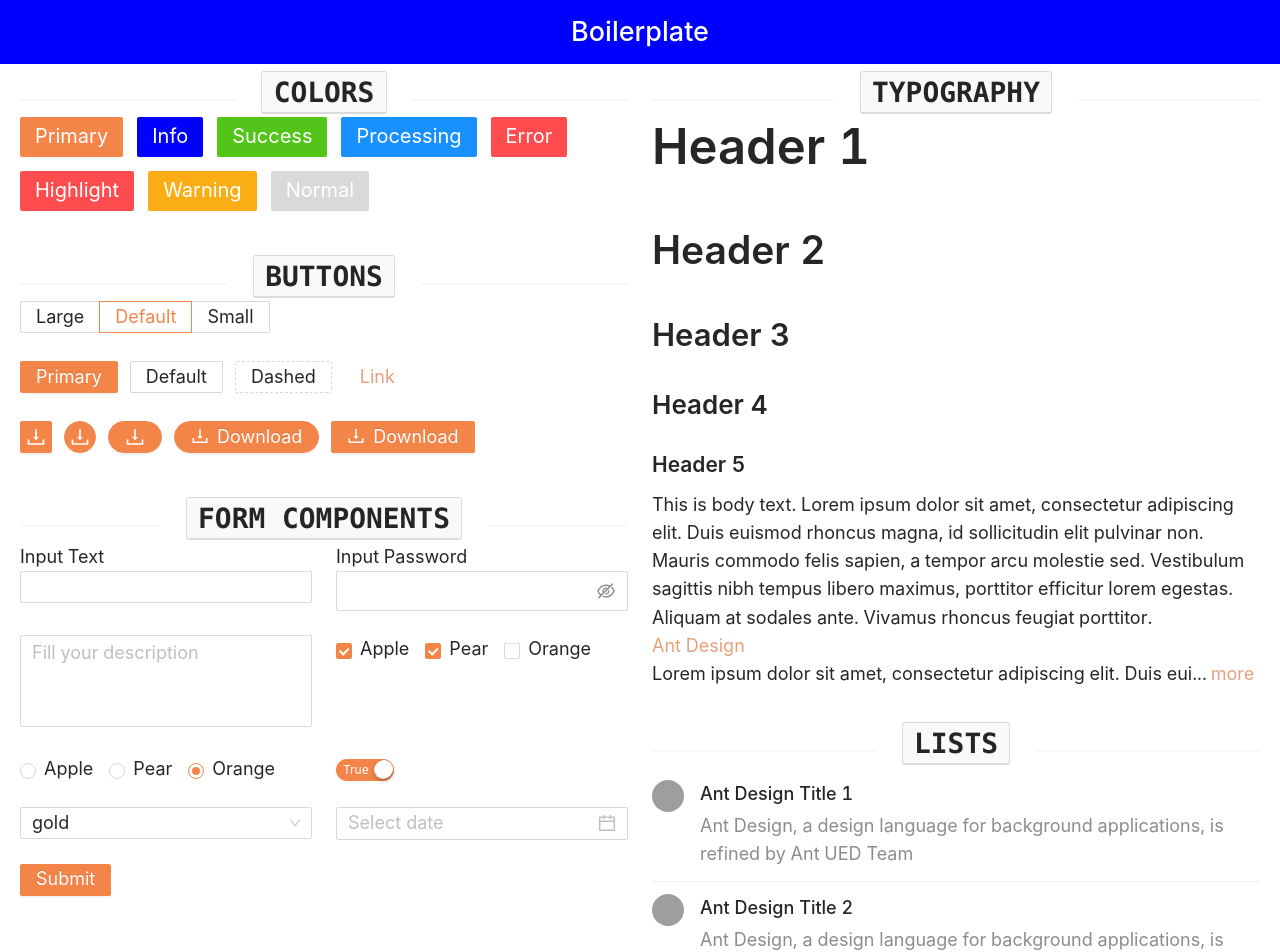
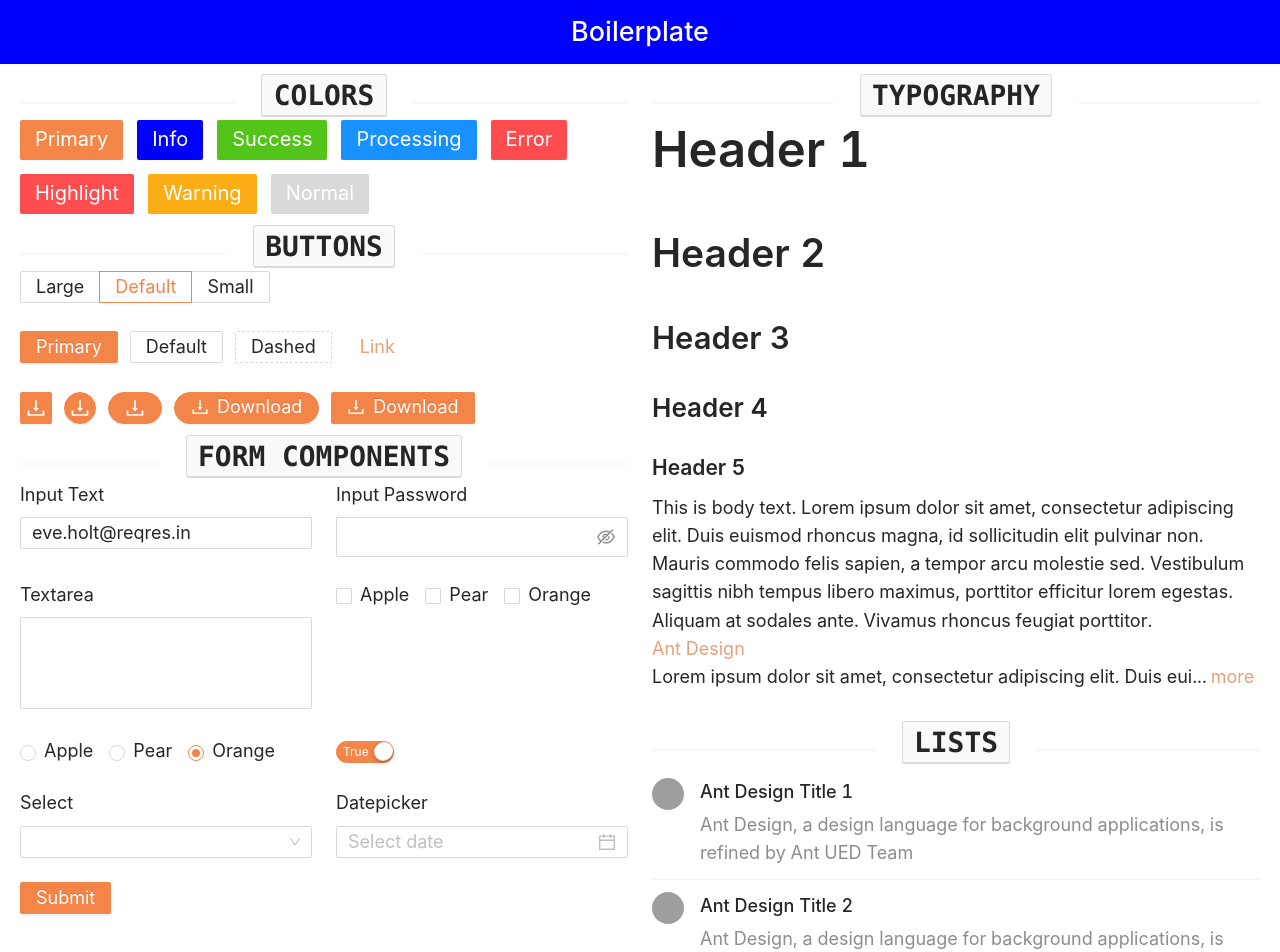
Before and after one commit to hanzputro/boilerplate-cra, a React (Create React App) app: page /styleguide in a window 1280 px wide. Shown: the top 952 px of the page. Built offline with nearby package versions, Linux system fonts and the light colour scheme; grey boxes are pictures that could not be loaded.

Commit message:
custom FormItem for formik antd

```diff
--- a/package.json
+++ b/package.json
@@ -51,7 +51,6 @@
     "eslint-plugin-prettier": "^3.1.4",
     "less": "^3.12.2",
     "less-loader": "^7.0.0",
-    "less-vars-to-js": "^1.3.0",
     "prettier": "^2.1.1",
     "react-app-rewired": "^2.1.6"
   }
--- /dev/null
+++ b/src/components/FormItem.js
@@ -0,0 +1,33 @@
+import React from 'react';
+import { Field, useField } from 'formik';
+import { Col, Typography } from 'antd';
+import styled from 'styled-components';
+
+const { Text } = Typography;
+
+const FormItem = (props) => {
+  const [field, meta] = useField(props);
+
+  return (
+    <Col span={!!props.span && props.span}>
+      {!!props.label && <SLabel>{props.label}</SLabel>}
+      {props.children}
+      {!!props.required && meta.error ? (
+        <SText type="danger" style={{ fontSize: '12px' }}>
+          {meta.error}
+        </SText>
+      ) : null}
+    </Col>
+  );
+};
+
+const SLabel = styled.label`
+  display: inline-block;
+  margin: 0 0 8px 0;
+`;
+
+const SText = styled(Text)`
+  font-size: 12px;
+`;
+
+export default FormItem;
--- a/src/screens/StyleguideScreen/index.js
+++ b/src/screens/StyleguideScreen/index.js
@@ -6,19 +6,17 @@ function StyleguideScreen(props) {
   return (
     <Row gutter={[24, 24]}>
       <Col span="12">
-        <Colors />
-        <br />
-        <br />
-        <Buttons />
-        <br />
-        <br />
-        <br />
-        <FormComponents />
+        <Space direction="vertical" size={24}>
+          <Colors />
+          <Buttons />
+          <FormComponents />
+        </Space>
       </Col>
       <Col span="12">
-        <Typography />
-        <br />
-        <Lists />
+        <Space direction="vertical" size={24}>
+          <Typography />
+          <Lists />
+        </Space>
       </Col>
       <Col span="24">
         <ListsOfPost />
--- a/src/screens/StyleguideScreen/part/FormComponents.js
+++ b/src/screens/StyleguideScreen/part/FormComponents.js
@@ -16,10 +16,11 @@ import {
   message,
 } from 'antd';
 import * as Yup from 'yup';
-import { signin } from '../../../redux/actions/userActions';
+import { FormItem } from '../../../components';
+// import { signin } from '../../../redux/actions/userActions';
 
 const { TextArea } = Input;
-const { Title } = Typography;
+const { Title, Text } = Typography;
 
 const optionGroup = [
   { label: 'Apple', value: 'Apple' },
@@ -27,9 +28,11 @@ const optionGroup = [
   { label: 'Orange', value: 'Orange' },
 ];
 
+const optionsSelect = [{ value: 'gold' }, { value: 'lime' }, { value: 'green' }, { value: 'cyan' }];
+
 function FormComponents(props) {
   const [loading, setLoading] = useState(false);
-  const dispatch = useDispatch();
+  // const dispatch = useDispatch();
 
   return (
     <>
@@ -42,24 +45,29 @@ function FormComponents(props) {
         initialValues={{
           inputText: 'eve.holt@reqres.in',
           inputPassword: '',
-          textarea: 'Fill your description',
-          checkboxGroup: ['Apple', 'Pear'],
+          inputTextarea: '',
+          checkboxGroup: [],
           radioGroup: 'Orange',
-          select: [{ value: 'gold' }, { value: 'lime' }, { value: 'green' }, { value: 'cyan' }],
+          select: [],
           switch: true,
           datepicker: '',
         }}
-        // validationSchema={Yup.object({
-        //   inputText: Yup.string().required('Required'),
-        //   inputPassword: Yup.string().min(3, 'Minimum 3 characters').required('Required'),
-        //   checkboxGroup: Yup.bool(),
-        // })}
+        validationSchema={Yup.object({
+          inputText: Yup.string().required('Required'),
+          inputPassword: Yup.string().min(3, 'Minimum 3 characters').required('Required'),
+          inputTextarea: Yup.string().required('Fill your description'),
+          checkboxGroup: Yup.string().required('Required'),
+          radioGroup: Yup.string(),
+          select: Yup.string().required('Choose the selection'),
+          switch: Yup.bool(),
+          datepicker: Yup.date().required('Required'),
+        })}
         onSubmit={(values, actions) => {
           setLoading(true);
           console.log(values);
           setTimeout(() => {
             // dispatch(signin(values));
-            // actions.setSubmitting(false);
+            actions.setSubmitting(false);
             setLoading(false);
             message.success('Yay! Success');
           }, 2000);
@@ -68,43 +76,63 @@ function FormComponents(props) {
         {(formikProps) => (
           <Form>
             <Row gutter={[24, 24]}>
-              <Col span="12">
+              {/* <Col span="12">
                 <label>Input Text</label>
-                <Input id="inputText" onChange={formikProps.handleChange} />
-                {formikProps.errors.inputText ? <div>{formikProps.errors.inputText}</div> : null}
-              </Col>
-              <Col span="12">
-                <label>Input Password</label>
-                <Input.Password id="inputPassword" onChange={formikProps.handleChange} />
-                {formikProps.errors.inputPassword ? (
-                  <div>{formikProps.errors.inputPassword}</div>
+                <Input
+                  id="inputText"
+                  defaultValue={formikProps.initialValues.inputText}
+                  onChange={formikProps.handleChange}
+                />
+                {formikProps.errors.inputText ? (
+                  <Text type="danger" style={{ fontSize: '12px' }}>
+                    {formikProps.errors.inputText}
+                  </Text>
                 ) : null}
-              </Col>
-              <Col span="12">
+              </Col> */}
+              <FormItem label="Input Text" name="inputText" span={12} required>
+                <Input
+                  name="inputText"
+                  defaultValue={formikProps.initialValues.inputText}
+                  onChange={formikProps.handleChange}
+                />
+              </FormItem>
+
+              <FormItem label="Input Password" name="inputPassword" span={12} required>
+                <Input.Password
+                  name="inputPassword"
+                  defaultValue={formikProps.initialValues.inputPassword}
+                  onChange={formikProps.handleChange}
+                />
+              </FormItem>
+
+              <FormItem label="Textarea" name="inputTextarea" span={12} required>
                 <TextArea
-                  name="textarea"
-                  placeholder={formikProps.initialValues.textarea}
+                  name="inputTextarea"
+                  placeholder={formikProps.initialValues.inputTextarea}
                   autoSize={{ minRows: 3, maxRows: 5 }}
                   onChange={formikProps.handleChange}
                 />
-              </Col>
-              <Col span="12">
+              </FormItem>
+
+              <FormItem name="checkboxGroup" span={12} required>
                 <Checkbox.Group
                   name="checkboxGroup"
                   options={optionGroup}
                   defaultValue={formikProps.initialValues.checkboxGroup}
                   onChange={(e) => formikProps.setFieldValue('checkboxGroup', e)}
                 />
-              </Col>
-              <Col span="12">
+              </FormItem>
+
+              <FormItem name="checkboxGroup" span={12}>
                 <Radio.Group
                   name="radioGroup"
                   options={optionGroup}
                   defaultValue={formikProps.initialValues.radioGroup}
                   onChange={(e) => formikProps.setFieldValue('radioGroup', e)}
                 />
-              </Col>
-              <Col span="12">
+              </FormItem>
+
+              <FormItem name="switch" span={12}>
                 <Switch
                   name="switch"
                   checkedChildren="True"
@@ -112,24 +140,27 @@ function FormComponents(props) {
                   defaultChecked={formikProps.initialValues.switch}
                   onChange={(e) => formikProps.setFieldValue('switch', e)}
                 />
-              </Col>
-              <Col span="12">
+              </FormItem>
+
+              <FormItem label="Select" name="select" span={12} required>
                 <Select
                   name="select"
-                  defaultValue={['gold']}
-                  options={formikProps.initialValues.select}
+                  defaultValue={formikProps.initialValues.select}
+                  options={optionsSelect}
                   onChange={(e) => formikProps.setFieldValue('select', e)}
                   style={{ width: '100%' }}
                 />
-              </Col>
-              <Col span="12">
+              </FormItem>
+
+              <FormItem label="Datepicker" name="datepicker" span={12} required>
                 <DatePicker
                   name="datepicker"
                   showTime
                   onOk={(e) => formikProps.setFieldValue('datepicker', e)}
                   style={{ width: '100%' }}
                 />
-              </Col>
+              </FormItem>
+
               <Col span="24">
                 <Button type="primary" htmlType="submit" loading={loading}>
                   Submit
```
Also changed, not shown: src/components/index.js (+4 -3 lines), 1 other file (tests, documents, lock files or other folders).
